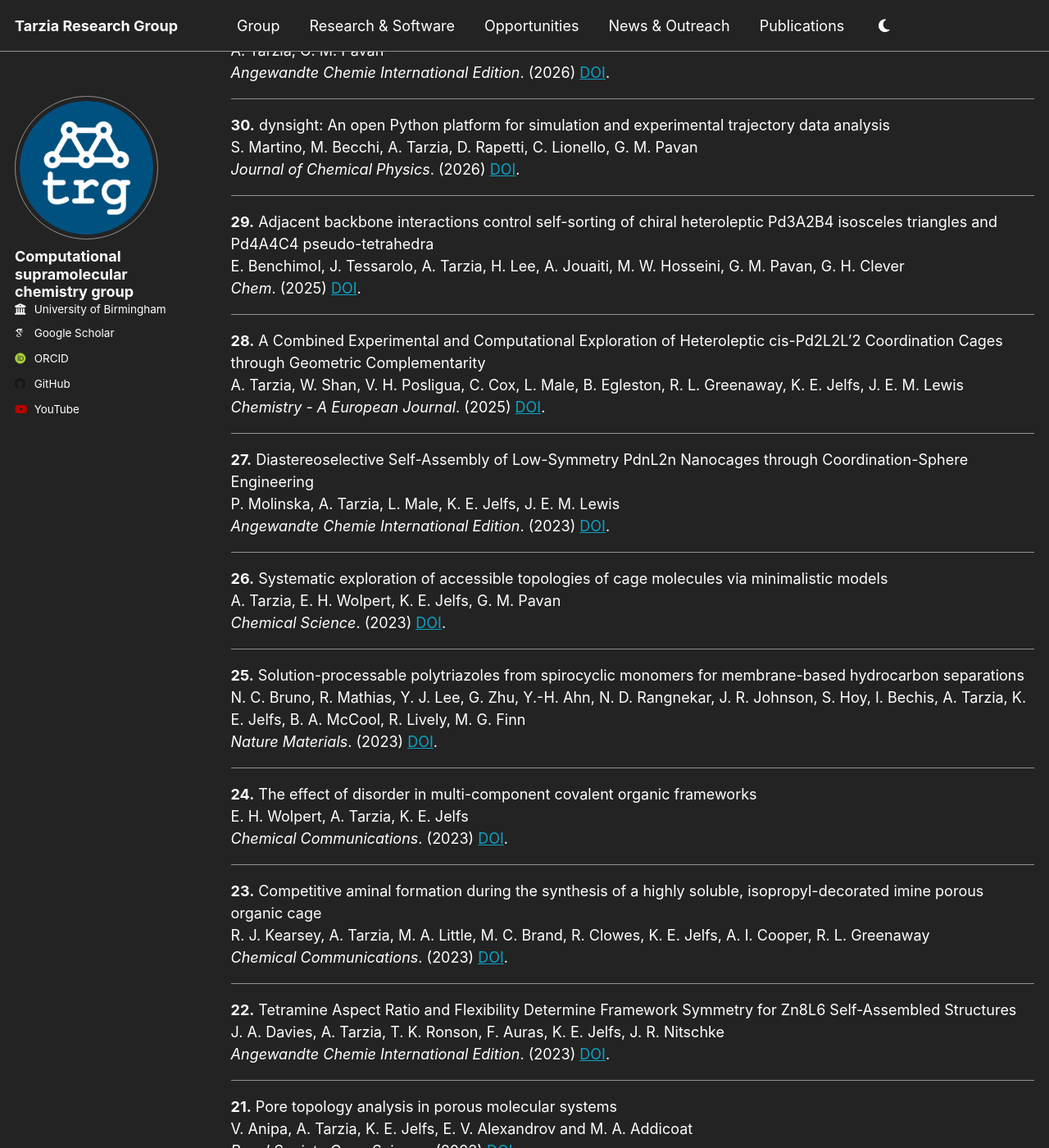
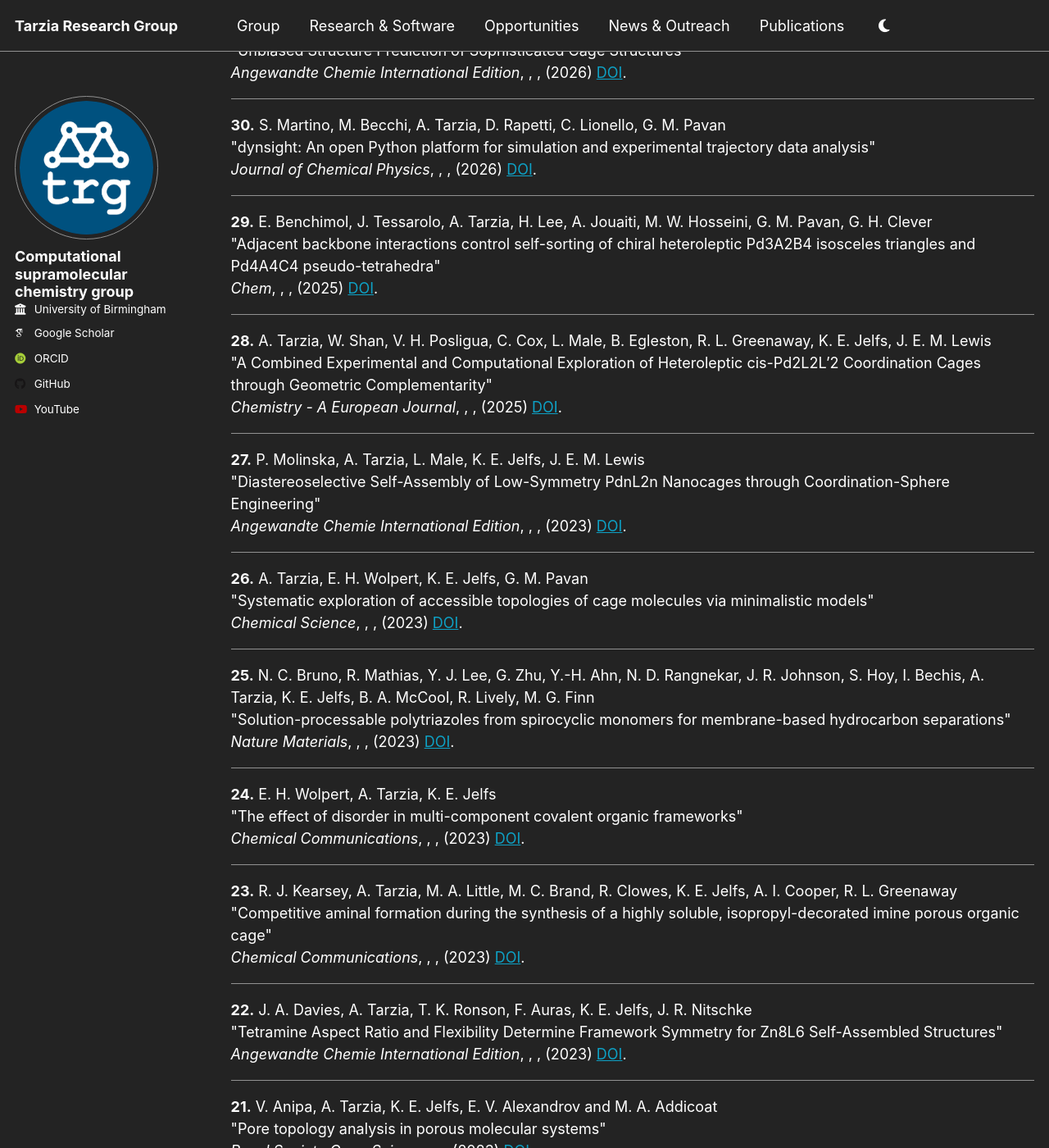
Before and after one commit to TarziaResearchGroup/TarziaResearchGroup.github.io, a Jekyll site: the page built from _pages/publications.html, in a window 1280 px wide and 1400 px high, scrolled down 786 px. Shown: the whole window at 82% size. Built offline with Jekyll 4.4.1, drawn with Linux system fonts in a browser that asks for light colours; some web fonts are replaced; a script that is not in the unit is left out; some of the changed text lies outside the part shown.

Commit message:
Update publications.html

```diff
--- a/_pages/publications.html
+++ b/_pages/publications.html
@@ -42,9 +42,9 @@ author_profile: true
   <div id="container">
     <div id="left">
         <b>{{ forloop.rindex }}.</b>
-        {{ work.title }}<br>
         {{ work.authors }}<br>
-        <i>{{ work.journal }}</i>. ({{ work.date }}) <a href="{{ work.url }}">DOI</a>. <i>{{ work.other }}</i>
+        "{{ work.title }}"<br>
+        <i>{{ work.journal }}</i>, <b>{{work.volume}}</b>, {{work.pages}}, ({{ work.date }}) <a href="{{ work.url }}">DOI</a>. <i>{{ work.other }}</i>
         <br>
     </div>
     <div class="clear"></div>
```
